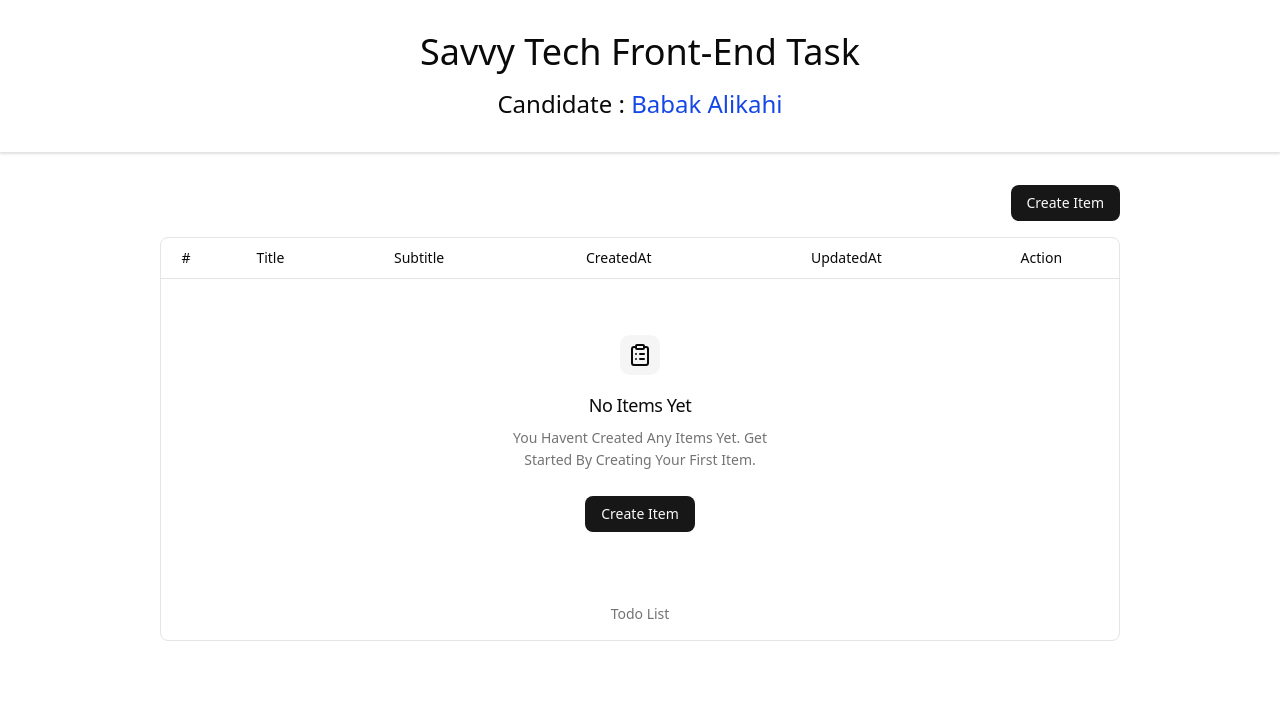
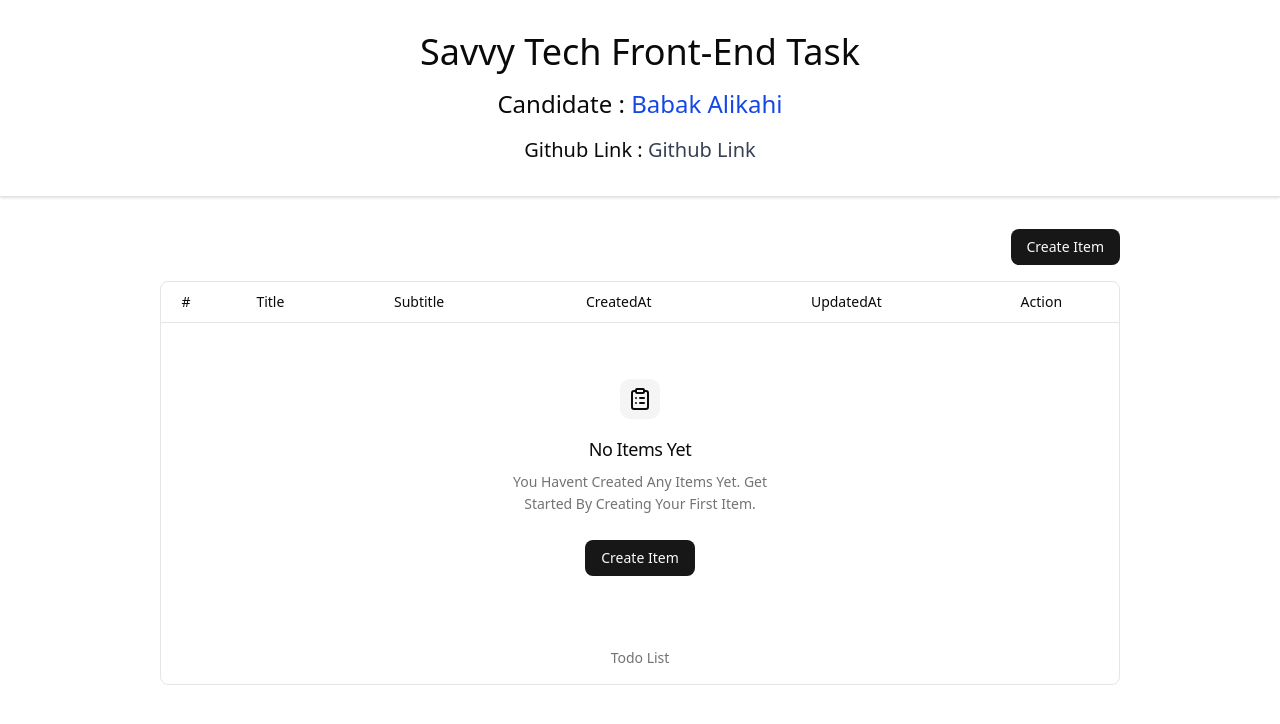
Before and after one commit to BabakAlikahi/savyTech-task, a React (Vite) app: page / in a window 1280 px wide. Shown: the top 724 px of the page. Built offline with nearby package versions, Linux system fonts and the light colour scheme.

Commit message:
add github link

```diff
--- a/src/features/header/header.tsx
+++ b/src/features/header/header.tsx
@@ -5,6 +5,17 @@ function Header() {
       <h3 className="text-2xl">
         Candidate : <span className="text-blue-700">Babak Alikahi</span>
       </h3>
+
+      <p className="text-xl">
+        github link :{" "}
+        <a
+          href="https://github.com/BabakAlikahi/savyTech-task"
+          target="_blank"
+          className="text-gray-700"
+        >
+          github link
+        </a>
+      </p>
     </div>
   );
 }
```
